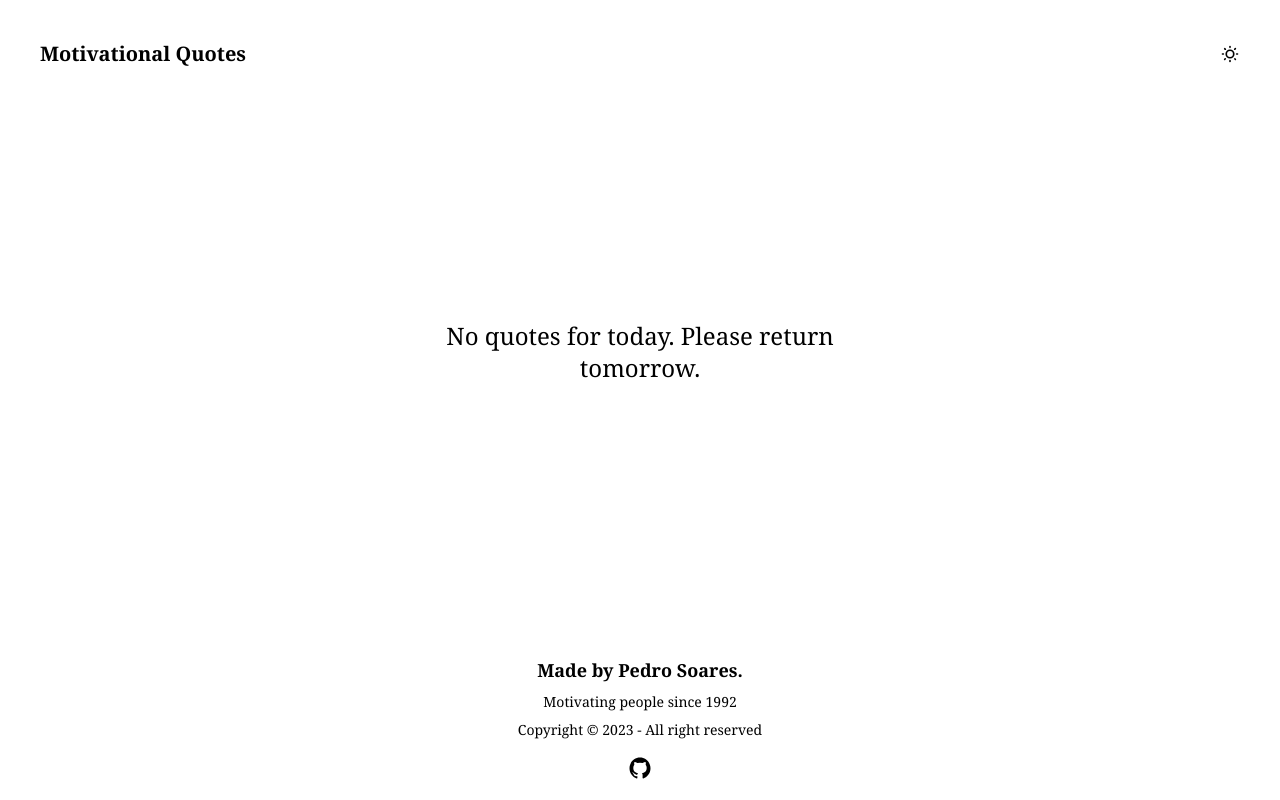
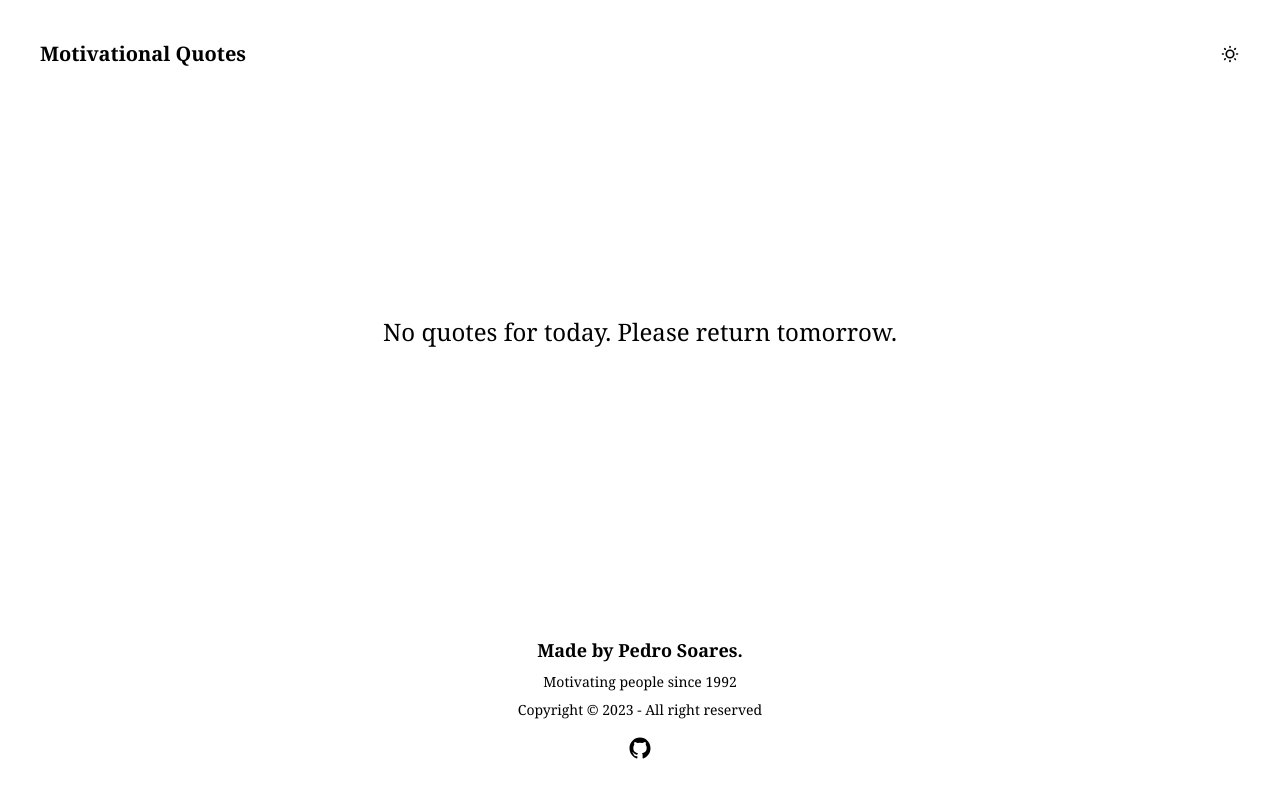
Before and after one commit to pncsoares/motivational-quotes, a React (Vite) app: page / in a window 1280 px wide. Built offline with nearby package versions, Linux system fonts and the light colour scheme; no server answers.

Commit message:
Simplify css

```diff
--- a/src/components/Footer/index.tsx
+++ b/src/components/Footer/index.tsx
@@ -1,7 +1,7 @@
 export default function Footer() {
   return (
     <>
-      <footer className="footer footer-center p-2 sm:p-5 flex flex-col gap-4">
+      <footer className="footer footer-center p-5 sm:p-10 flex flex-col gap-4">
         <div>
           <p className="font-bold text-base sm:text-lg">Made by Pedro Soares.</p>
           <p>Motivating people since 1992</p>
--- a/src/components/Quote/index.tsx
+++ b/src/components/Quote/index.tsx
@@ -38,9 +38,7 @@ export default function Quote() {
 
   return (
     <>
-      <div className="hero">
-        <div className="hero-content text-center">
-          <div className="flex flex-col gap-5 sm:gap-10 max-w-lg">
+      <div className="flex flex-col flex-1 gap-5 sm:gap-10 p-5 sm:p-10 justify-center align-center content-center text-center">
         <div
           className="text-xl sm:text-2xl"
           onClick={showRandomQuote}
@@ -51,8 +49,6 @@ export default function Quote() {
         </div>
         <p className="text-sm sm:text-md">{quote?.author}</p>
       </div>
-        </div>
-      </div>
     </>
   );
 }
--- a/src/layout/index.tsx
+++ b/src/layout/index.tsx
@@ -7,9 +7,7 @@ export default function Layout() {
     <>
       <div className="flex flex-col min-h-screen select-none bg-base-100 text-bg-base-100-content">
         <Header />
-        <div className="flex flex-1">
-          <Quote />
-        </div>
+        <Quote />
         <Footer />
       </div>
     </>
--- a/src/modules/App/index.tsx
+++ b/src/modules/App/index.tsx
@@ -3,7 +3,7 @@ import Layout from '../../layout';
 export default function App() {
   return (
     <>
-      <div className="font-serif overflow-hidden">
+      <div className="font-serif">
         <Layout />
       </div>
     </>
```
Lines whose indentation alone changed are shown as unchanged.
